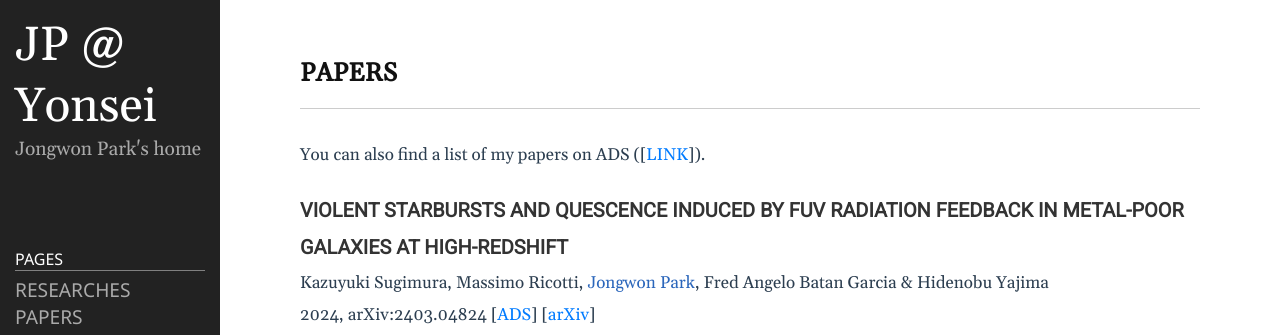
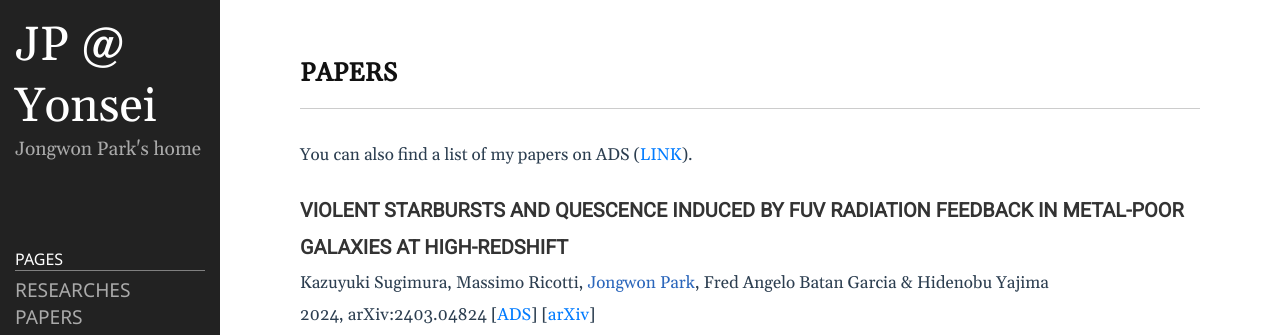
Before and after one commit to jwpark5064/jwpark5064.github.io, a Jekyll site: the page built from 02_paper.md, in a window 1280 px wide. Shown: the top 335 px of the page. Built offline with Jekyll 4.4.1, drawn with Linux system fonts in a browser that asks for light colours.

Commit message:
remove brackets

```diff
--- a/02_paper.md
+++ b/02_paper.md
@@ -4,7 +4,7 @@ title: PAPERS
 permalink: paper
 ---
 
-You can also find a list of my papers on ADS ([[LINK](https://ui.adsabs.harvard.edu/public-libraries/A2eDlsA2SuKAY8MSgHue0w)]).
+You can also find a list of my papers on ADS ([LINK](https://ui.adsabs.harvard.edu/public-libraries/A2eDlsA2SuKAY8MSgHue0w)).
 
 ### VIOLENT STARBURSTS AND QUESCENCE INDUCED BY FUV RADIATION FEEDBACK IN METAL-POOR GALAXIES AT HIGH-REDSHIFT
 Kazuyuki Sugimura, Massimo Ricotti, <span style="color: rgb(43,102,187)">Jongwon Park</span>, Fred Angelo Batan Garcia & Hidenobu Yajima
```
